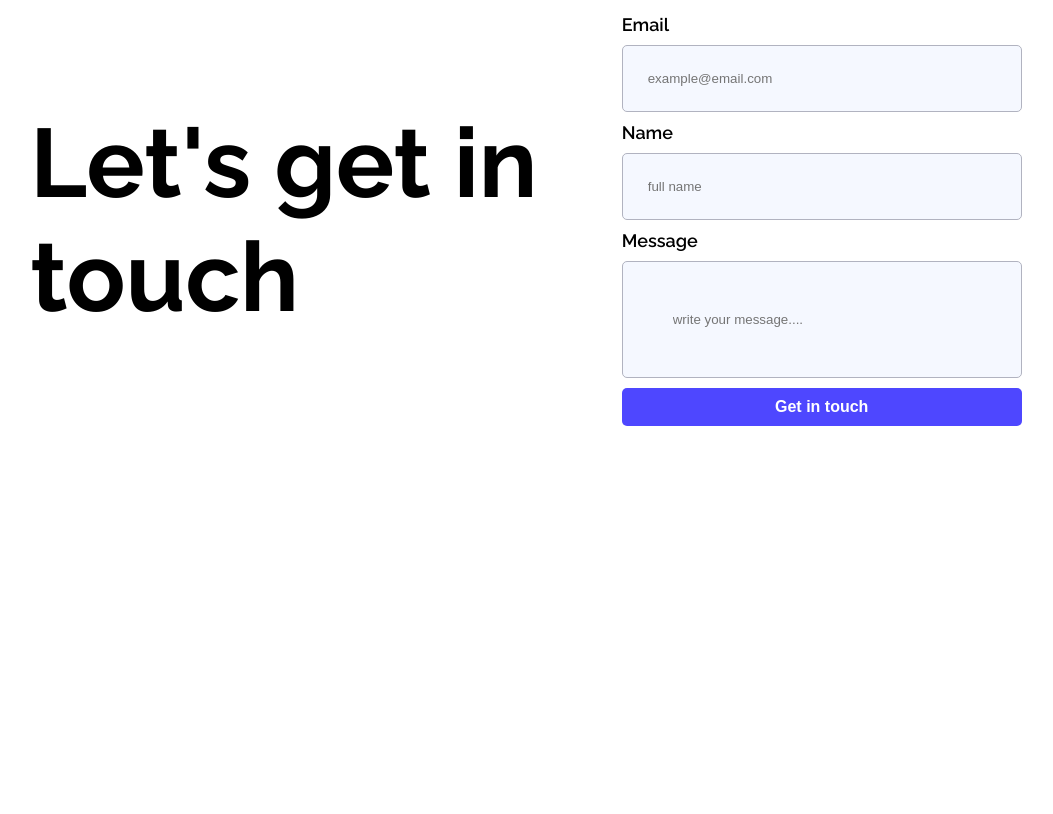
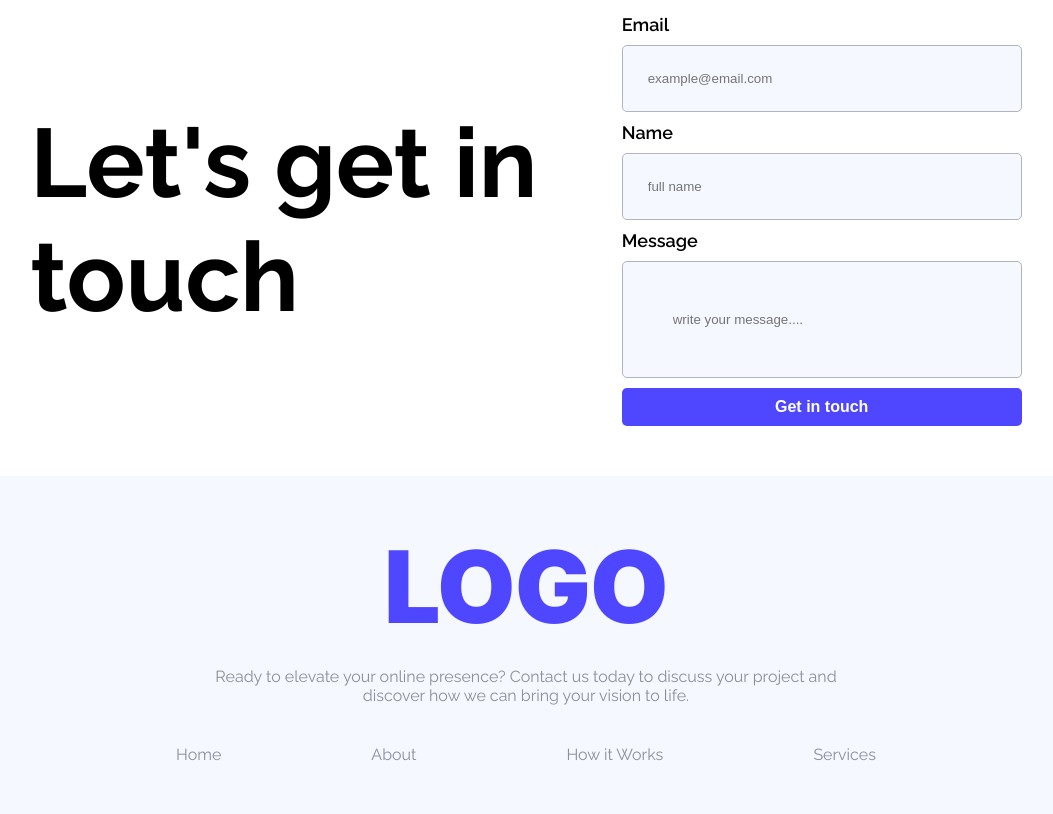
Before and after one commit to nazmul5675/Assignment-001, a plain HTML site: page index.html in a window 1280 px wide. Shown: the part 2035-2849 px from the top of the page, without its empty margins (114-1167 px from the left). Before the commit the page ends 2511 px from the top, so only its background shows below. Drawn offline with Linux system fonts and the light colour scheme.

Commit message:
footer section added

```diff
--- a/index.html
+++ b/index.html
@@ -161,7 +161,20 @@
         </div>
     </section>
 
+    <!-- Footer -->
+    <footer>
+        <h1 class="blue-text-xl text-gap-1">LOGO</h1>
+        <p class="text-sm-3 text-gap">Ready to elevate your online presence? Contact us today to discuss your project
+            and <br>
+            discover how we can bring your vision to life.</p>
 
+        <ul class="flex footer-list text-gap">
+            <li class="text-sm-3">Home</li>
+            <li class="text-sm-3">About</li>
+            <li class="text-sm-3">How it Works</li>
+            <li class="text-sm-3">Services</li>
+        </ul>
+    </footer>
 
 
 
--- a/styles.css
+++ b/styles.css
@@ -286,3 +286,17 @@
     padding: 50px;
     width: 400px;
 }
+
+/* Footer */
+footer {
+    background-color: #F5F8FF;
+    padding: 50px 20px;
+    text-align: center;
+}
+
+.footer-list {
+    list-style: none;
+    justify-content: space-evenly;
+    max-width: 1000px;
+    margin: auto;
+}
```
